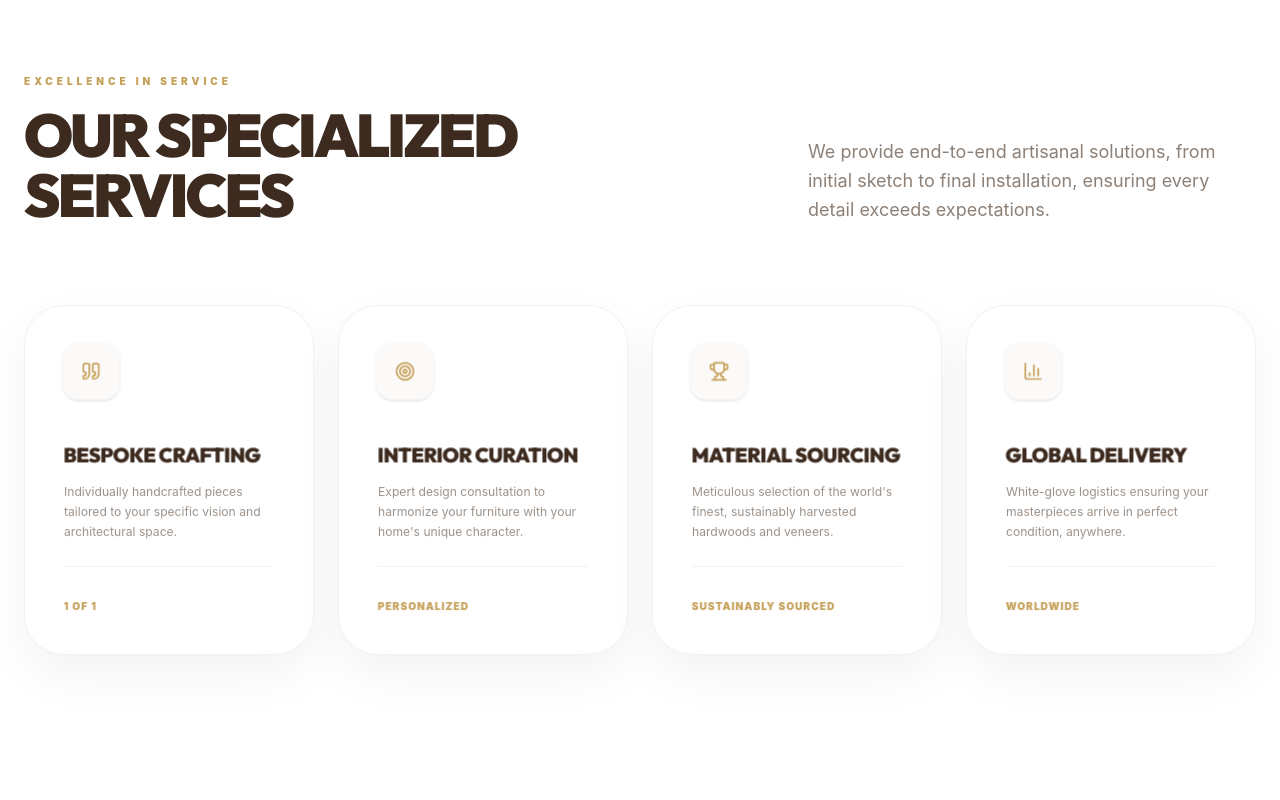
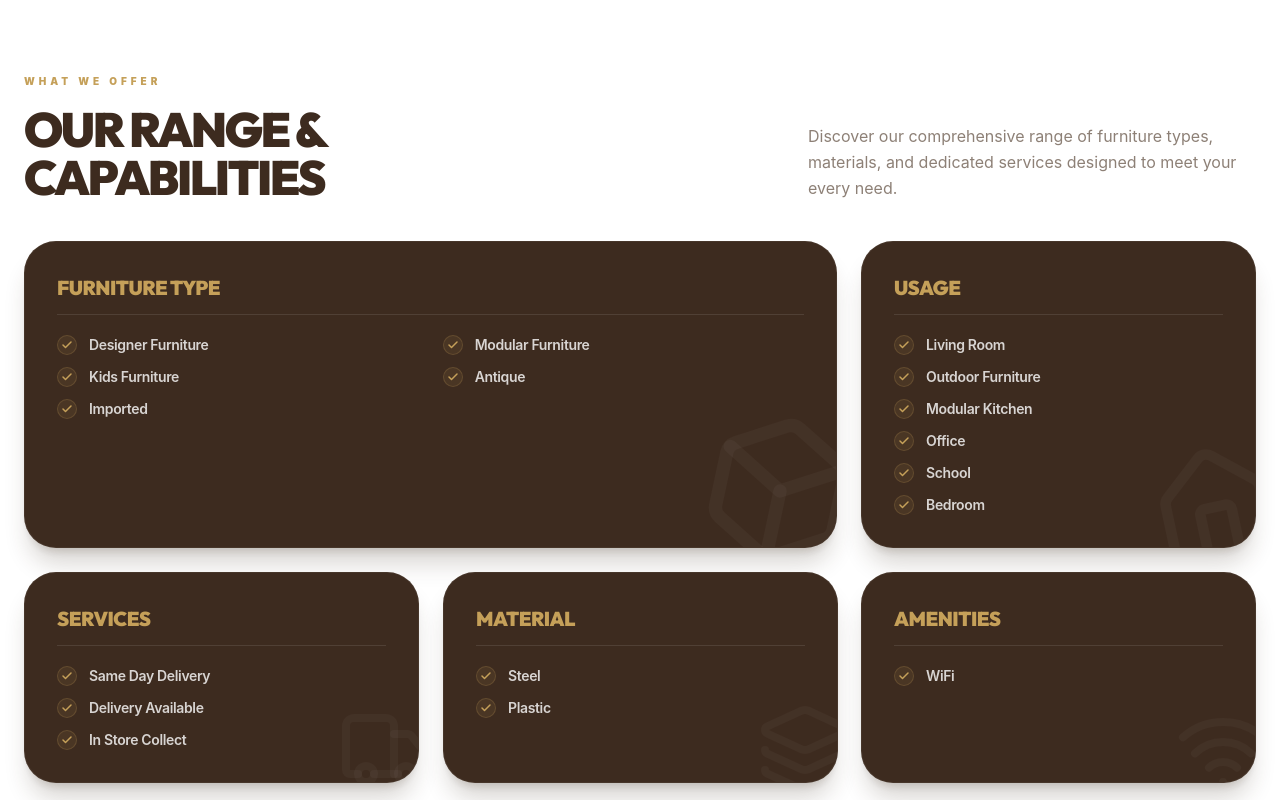
Before and after one commit to iinava/bluwy-create-vite-extra-master-template-ssr-react, a React (Vite) app: page /about in a window 1280 px wide. Shown: the part 1000-1800 px from the top of the page. Built offline with nearby package versions, Linux system fonts and the light colour scheme.

Commit message:
feat: add Hero and About page components with GSAP animations and structured UI sections

```diff
--- a/index.html
+++ b/index.html
@@ -2,15 +2,15 @@
 <html lang="en">
   <head>
     <meta charset="UTF-8" />
-    <meta name="description" content="Aiswarya Furniture - Discover refined living spaces with our artisanal, handcrafted luxury furniture. Over 40 years of heritage in premium woodworking." />
-    <link rel="icon" type="image/svg+xml" href="/favicon.svg" />
+    <meta name="description" content="Handly - Discover refined living spaces with our artisanal, handcrafted luxury furniture. Over 35 years of heritage in premium woodworking." />
+    <link rel="icon" type="image/svg+xml" href="/logo.png" />
     <meta name="viewport" content="width=device-width, initial-scale=1.0" />
-    <title>Aiswarya Furniture | Artisanal Luxury & Refined Living</title>
+    <title>Handly | Artisanal Luxury & Refined Living</title>
 
     <!-- Performance Optimizations -->
     <link rel="preconnect" href="https://fonts.googleapis.com">
     <link rel="preconnect" href="https://fonts.gstatic.com" crossorigin>
-    <link rel="preload" as="image" href="https://framerusercontent.com/images/mHXkmW0Jfupllqyy8XPFTDe0k.jpg?scale-down-to=1024&width=2048&height=1366" fetchpriority="high">
+    <link rel="preload" as="image" href="/hero/handlyflower.jpg" fetchpriority="high">
 
     <link href="https://fonts.googleapis.com/css2?family=Inter:wght@400;500;600&family=Outfit:wght@700;800;900&display=swap" rel="stylesheet" media="print" onload="this.media='all'">
     <link rel="stylesheet" href="/src/index.css" />
--- a/src/components/Hero.jsx
+++ b/src/components/Hero.jsx
@@ -112,7 +112,7 @@ const Hero = () => {
               to="/catalog"
               className="group relative bg-white text-brand-brown px-12 py-5 rounded-full text-xs font-black uppercase tracking-[0.2em] overflow-hidden transition-all hover:bg-yellow-400 hover:text-brand-brown active:scale-95 shadow-[0_20px_50px_rgba(0,0,0,0.3)] text-center"
             >
-              <span className="relative z-10">Shop Collection</span>
+              <span className="relative z-10">Explore Collection</span>
             </Link>
             <Link
               to="/about"
--- a/src/pages/About.jsx
+++ b/src/pages/About.jsx
@@ -4,55 +4,68 @@ import { gsap } from 'gsap';
 import { ScrollTrigger } from 'gsap/ScrollTrigger';
 import { useGSAP } from '@gsap/react';
 import ContactCTA from '../components/ContactCTA';
-import { AboutWhyUs } from '../components/Whyus';
 
 gsap.registerPlugin(ScrollTrigger, useGSAP);
-const { Users, Target, BarChart3, Clock, Trophy, Quote, Star } = LucideIcons;
+const { Users, Target, BarChart3, Clock, Trophy, Quote, Star, Check, Box, Home, Truck, Layers, Wifi } = LucideIcons;
 
 const About = () => {
   const container = useRef(null);
 
-  const founders = [
+  const offerings = [
     {
-      name: 'Vikram Handly',
-      role: 'Master Craftsman & Visionary',
-      bio: 'With over 40 years of experience in traditional woodworking, Vikram founded Handly with a vision to blend heritage techniques with modern luxury.',
-      image: 'https://images.unsplash.com/photo-1507003211169-0a1dd7228f2d?auto=format&fit=crop&q=80&w=800',
-      signature: 'V. Handly'
+      title: "Furniture Type",
+      items: ["Designer Furniture", "Modular Furniture", "Kids Furniture", "Antique", "Imported"],
+      span: "lg:col-span-2",
+      bg: "bg-brand-brown shadow-xl shadow-brand-brown/20 border border-white/5",
+      titleColor: "text-brand-gold",
+      divider: "border-white/10",
+      itemText: "text-white/80",
+      cols: "grid-cols-1 sm:grid-cols-2 gap-y-3 gap-x-6",
+      icon: <Box className="absolute -bottom-6 -right-6 w-40 h-40 text-white/[0.03] rotate-12 pointer-events-none transition-transform duration-700 group-hover:scale-110 group-hover:rotate-6" />
     },
     {
-      name: 'Ananya Sharma',
-      role: 'Chief Design Officer',
-      bio: 'An alumni of Milan Design Institute, Ananya brings a contemporary editorial aesthetic to every piece we create.',
-      image: 'https://images.unsplash.com/photo-1494790108377-be9c29b29330?auto=format&fit=crop&q=80&w=800',
-      signature: 'A. Sharma'
-    }
-  ];
-
-  const services = [
-    {
-      title: "Bespoke Crafting",
-      desc: "Individually handcrafted pieces tailored to your specific vision and architectural space.",
-      icon: <Quote size={20} className="text-brand-gold" />,
-      stat: "1 of 1"
+      title: "Usage",
+      items: ["Living Room", "Outdoor Furniture", "Modular Kitchen", "Office", "School", "Bedroom"],
+      span: "lg:col-span-1",
+      bg: "bg-brand-brown shadow-xl shadow-brand-brown/20 border border-white/5",
+      titleColor: "text-brand-gold",
+      divider: "border-white/10",
+      itemText: "text-white/80",
+      cols: "grid-cols-1 gap-y-3",
+      icon: <Home className="absolute -bottom-6 -right-6 w-32 h-32 text-white/[0.03] -rotate-12 pointer-events-none transition-transform duration-700 group-hover:scale-110 group-hover:-rotate-6" />
     },
     {
-      title: "Interior Curation",
-      desc: "Expert design consultation to harmonize your furniture with your home's unique character.",
-      icon: <Target size={20} className="text-brand-gold" />,
-      stat: "Personalized"
+      title: "Services",
+      items: ["Same Day Delivery", "Delivery Available", "In Store Collect"],
+      span: "lg:col-span-1",
+      bg: "bg-brand-brown shadow-xl shadow-brand-brown/20 border border-white/5",
+      titleColor: "text-brand-gold",
+      divider: "border-white/10",
+      itemText: "text-white/80",
+      cols: "grid-cols-1 gap-y-3",
+      icon: <Truck className="absolute -bottom-4 -right-4 w-24 h-24 text-white/[0.03] pointer-events-none transition-transform duration-700 group-hover:translate-x-4" />
     },
     {
-      title: "Material Sourcing",
-      desc: "Meticulous selection of the world's finest, sustainably harvested hardwoods and veneers.",
-      icon: <Trophy size={20} className="text-brand-gold" />,
-      stat: "Sustainably Sourced"
+      title: "Material",
+      items: ["Steel", "Plastic"],
+      span: "lg:col-span-1",
+      bg: "bg-brand-brown shadow-xl shadow-brand-brown/20 border border-white/5",
+      titleColor: "text-brand-gold",
+      divider: "border-white/10",
+      itemText: "text-white/80",
+      cols: "grid-cols-1 gap-y-3",
+      icon: <Layers className="absolute -bottom-4 -right-4 w-24 h-24 text-white/[0.03] pointer-events-none transition-transform duration-700 group-hover:-translate-y-4" />
     },
     {
-      title: "Global Delivery",
-      desc: "White-glove logistics ensuring your masterpieces arrive in perfect condition, anywhere.",
-      icon: <BarChart3 size={20} className="text-brand-gold" />,
-      stat: "Worldwide"
+      title: "Amenities",
+      items: ["WiFi"],
+      span: "lg:col-span-1",
+      bg: "bg-brand-brown shadow-xl shadow-brand-brown/20 border border-white/5",
+      titleColor: "text-brand-gold",
+      divider: "border-white/10",
+      itemText: "text-white/80",
+      cols: "grid-cols-1 gap-y-3",
+      icon: <Wifi className="absolute -bottom-4 -right-4 w-24 h-24 text-white/[0.03] pointer-events-none transition-transform duration-700 group-hover:scale-110" />
     }
   ];
 
@@ -131,22 +144,6 @@ const About = () => {
       fastScrollEnd: true
     });
 
-    // Founder Reveal
-    gsap.fromTo(".founder-card",
-      { autoAlpha: 0, x: (i) => i === 0 ? -50 : 50 },
-      {
-        autoAlpha: 1,
-        x: 0,
-        duration: 1.5,
-        ease: "power4.out",
-        stagger: 0.2,
-        scrollTrigger: {
-          trigger: ".founders-trigger",
-          start: "top 80%",
-          fastScrollEnd: true
-        }
-      }
-    );
 
   }, { scope: container });
 
@@ -235,46 +232,49 @@ const About = () => {
         </div>
       </section>
 
-      {/* Services Section */}
-      <section className="max-w-7xl mx-auto px-6 mb-40">
-        <div className="flex flex-col md:flex-row justify-between items-end mb-20 gap-8">
+      {/* Offerings Section */}
+      <section className="max-w-7xl mx-auto px-6 mb-32">
+        <div className="flex flex-col md:flex-row justify-between items-end mb-10 gap-8">
           <div className="reveal-about">
-            <span className="text-[10px] font-black uppercase tracking-[0.4em] text-brand-gold mb-4 block">Excellence in Service</span>
-            <h2 className="text-4xl lg:text-6xl font-black text-brand-brown leading-none uppercase tracking-tighter">OUR SPECIALIZED <br /> SERVICES</h2>
+            <span className="text-[10px] font-black uppercase tracking-[0.4em] text-brand-gold mb-4 block">What We Offer</span>
+            <h2 className="text-3xl lg:text-5xl font-black text-brand-brown leading-none uppercase tracking-tighter">OUR RANGE & <br /> CAPABILITIES</h2>
           </div>
           <div className="reveal-about lg:max-w-md text-brand-taupe/70">
-            <p className="text-lg leading-relaxed">We provide end-to-end artisanal solutions, from initial sketch to final installation, ensuring every detail exceeds expectations.</p>
+            <p className="text-base leading-relaxed">Discover our comprehensive range of furniture types, materials, and dedicated services designed to meet your every need.</p>
           </div>
         </div>
 
-        <div className="grid grid-cols-1 md:grid-cols-2 lg:grid-cols-4 gap-6">
-          {services.map((item, idx) => (
+        <div className="grid grid-cols-1 lg:grid-cols-3 gap-4 lg:gap-6 items-start">
+          {offerings.map((category, idx) => (
             <div
               key={idx}
-              className="about-card group p-10 rounded-[40px] bg-white border border-black/5 shadow-[0_20px_50px_rgba(0,0,0,0.05)] hover:shadow-[0_40px_80px_rgba(0,0,0,0.1)] cursor-default gpu-accelerated"
+              className={`about-card group relative overflow-hidden p-6 lg:p-8 rounded-[2rem] ${category.bg} ${category.span} cursor-default gpu-accelerated h-full`}
               style={{
                 transformStyle: 'preserve-3d',
                 transformPerspective: '1200px',
                 WebkitBackfaceVisibility: 'hidden',
                 backfaceVisibility: 'hidden',
-                transition: 'background-color 0.5s, border-color 0.5s, box-shadow 0.5s'
+                transition: 'all 0.6s cubic-bezier(0.16, 1, 0.3, 1)'
               }}
             >
-              <div className="mb-10 w-14 h-14 rounded-2xl bg-brand-light flex items-center justify-center shadow-sm group-hover:bg-brand-brown group-hover:text-white transition-all duration-700" style={{ transform: 'translateZ(25px)' }}>
-                {item.icon}
-              </div>
-              <h3 className="text-xl font-black text-brand-brown mb-3 uppercase tracking-tight" style={{ transform: 'translateZ(15px)' }}>{item.title}</h3>
-              <p className="text-brand-taupe/60 leading-relaxed text-xs mb-6" style={{ transform: 'translateZ(10px)' }}>{item.desc}</p>
-              <div className="pt-6 border-t border-black/5" style={{ transform: 'translateZ(12px)' }}>
-                <span className="text-[10px] font-black uppercase tracking-widest text-brand-gold">{item.stat}</span>
+              {category.icon}
+              <div className="relative z-10">
+                <h3 className={`text-xl font-black ${category.titleColor} mb-5 uppercase tracking-tight border-b ${category.divider} pb-3`} style={{ transform: 'translateZ(15px)' }}>{category.title}</h3>
+                <ul className={`grid ${category.cols} w-full`} style={{ transform: 'translateZ(10px)' }}>
+                  {category.items.map((item, i) => (
+                    <li key={i} className="flex items-center space-x-3 group-hover:translate-x-1 transition-transform duration-500 ease-out" style={{ transitionDelay: `${i * 40}ms` }}>
+                      <div className="w-5 h-5 rounded-full bg-brand-gold/10 flex items-center justify-center shrink-0 border border-brand-gold/20">
+                        <Check size={12} className="text-brand-gold" strokeWidth={3} />
+                      </div>
+                      <span className={`text-sm font-semibold tracking-tight ${category.itemText}`}>{item}</span>
+                    </li>
+                  ))}
+                </ul>
               </div>
             </div>
           ))}
         </div>
       </section>
-
-      {/* Why Choose Us Section */}
-      <AboutWhyUs />
 
       {/* Global Contact CTA */}
       <ContactCTA />
```
